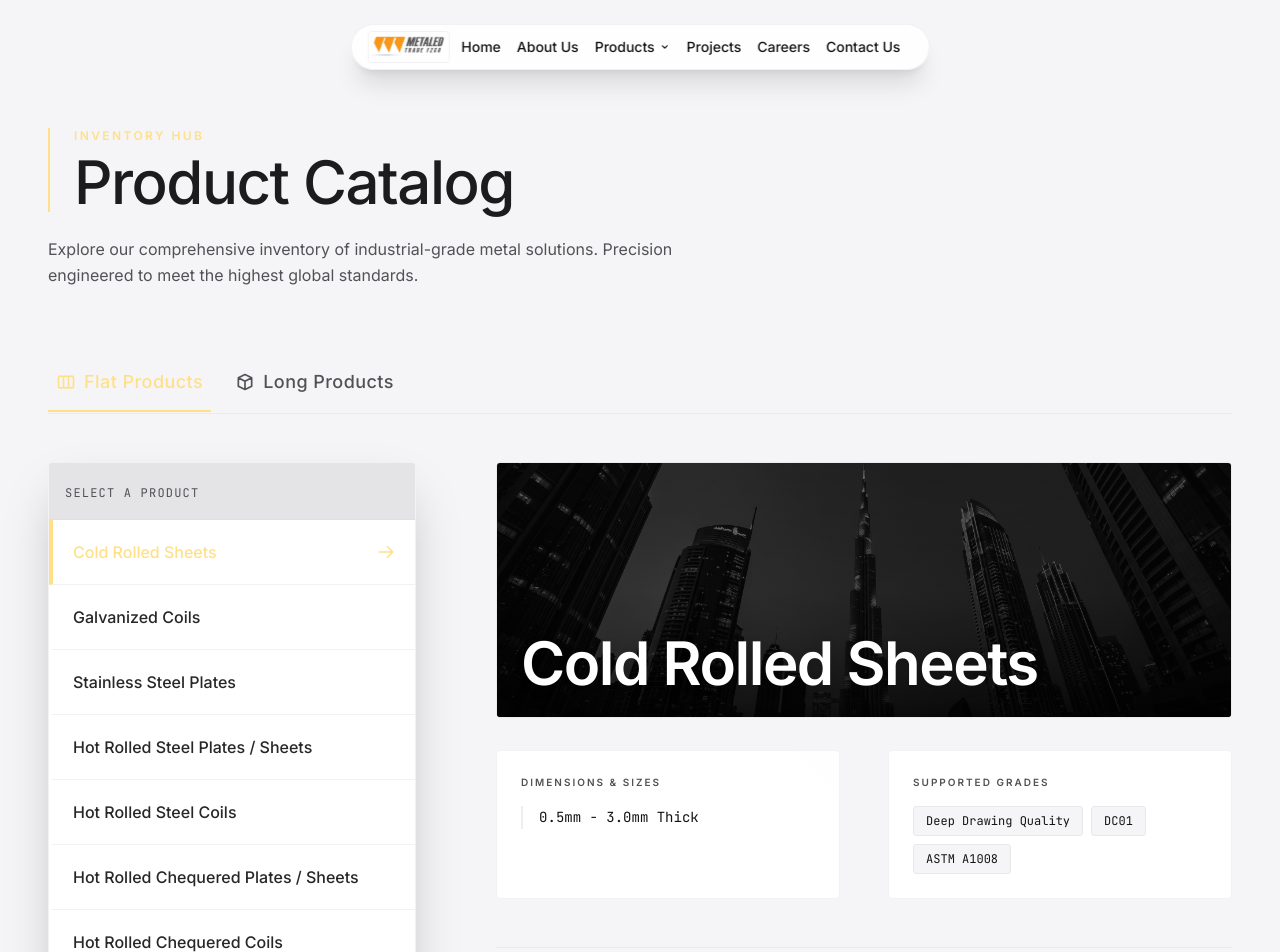
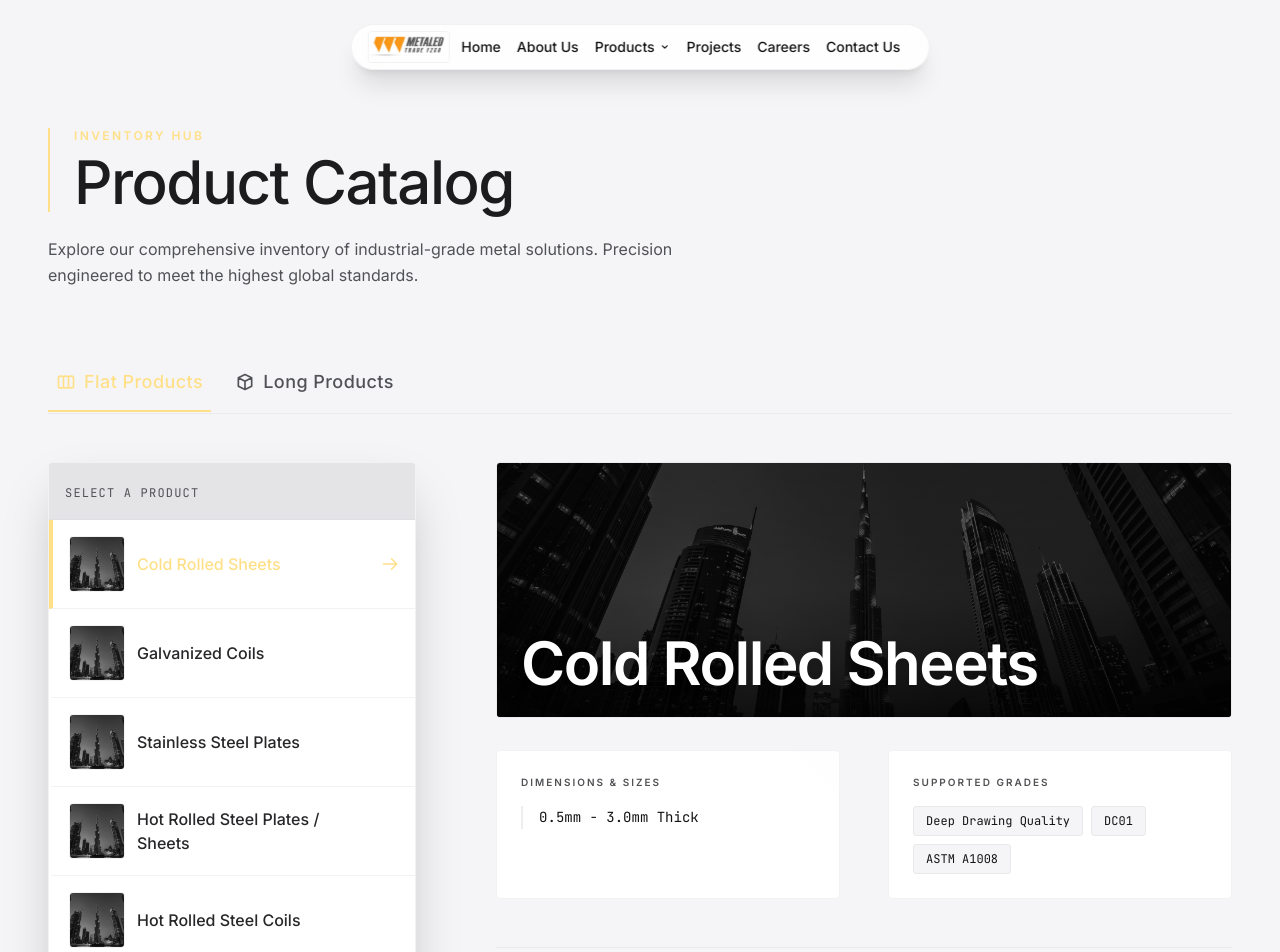
Before and after one commit to tusharikasuman/metaledtrade, a React (Vite) app in the folder frontend/: page /products in a window 1280 px wide. Shown: the top 952 px of the page. Built offline with nearby package versions, Linux system fonts and the light colour scheme.

Commit message:
feat: created images json file along with that added the photos in the products page

```diff
--- a/frontend/src/Pages/Products.jsx
+++ b/frontend/src/Pages/Products.jsx
@@ -1,7 +1,53 @@
 import React, { useState, useEffect } from "react";
 import { motion, AnimatePresence } from "framer-motion";
 import bgImg from "../assets/homebg.png";
+import productImages from "../data/productImages.json";
 import { longProducts, flatProducts } from "../data/productsData";
+
+// Load all product images from the Flat/Long asset folders.
+const flatImageModules = import.meta.glob("../assets/Flat/*", {
+  eager: true,
+  query: "?url",
+  import: "default",
+});
+
+const longImageModules = import.meta.glob("../assets/Long/*", {
+  eager: true,
+  query: "?url",
+  import: "default",
+});
+
+const normalizeProductName = (value = "") =>
+  value
+    .toLowerCase()
+    .replace(/\.[^.]+$/, "")
+    .replace(/[_-]+/g, " ")
+    .replace(/[^a-z0-9 ]/g, "")
+    .replace(/\s+/g, " ")
+    .trim();
+
+const getProductImage = (productName, category) => {
+  const imageList = productImages[category] || [];
+  const target = normalizeProductName(productName);
+
+  const matchedFile = imageList.find((fileName) => {
+    const fileBase = normalizeProductName(fileName);
+
+    return (
+      fileBase === target ||
+      fileBase.includes(target) ||
+      target.includes(fileBase)
+    );
+  });
+
+  if (!matchedFile) return bgImg;
+
+  const folder = category === "flat" ? "Flat" : "Long";
+  const modules = category === "flat" ? flatImageModules : longImageModules;
+  const imageKey = `../assets/${folder}/${matchedFile}`;
+
+  return modules[imageKey] || bgImg;
+};
 import {
   HiOutlineArrowRight,
   HiOutlineCube,
@@ -550,16 +596,24 @@ export default function Products() {
             <div className="overflow-y-auto flex-grow custom-scrollbar">
               {currentProducts.map((product, idx) => {
                 const isActive = activeProduct.product === product.product;
+                const productImage = getProductImage(product.product, activeCategory);
+
                 return (
                   <button
                     key={idx}
                     onClick={() => setActiveProduct(product)}
-                    className={`w-full text-left p-5 border-b border-outline-variant/30 transition-all duration-300 flex justify-between items-center group ${
+                    className={`w-full text-left p-4 border-b border-outline-variant/30 transition-all duration-300 flex justify-between items-center gap-3 group ${
                       isActive
                         ? "bg-bg-alt/80 border-l-4 border-l-[#ffe088]"
                         : "hover:bg-bg-alt/40 border-l-4 border-l-transparent"
                     }`}
                   >
+                    <div className="flex items-center gap-3 min-w-0">
+                      <img
+                        src={productImage}
+                        alt=""
+                        className="w-12 h-12 md:w-14 md:h-14 object-cover rounded-sm border border-outline-variant/30 grayscale group-hover:grayscale-0 transition-all duration-300 shrink-0"
+                      />
                       <span
                         className={`font-display font-medium text-sm md:text-base ${
                           isActive ? "text-[#ffe088]" : "text-on-surface-variant group-hover:text-ivory"
@@ -567,6 +621,7 @@ export default function Products() {
                       >
                         {product.product}
                       </span>
+                    </div>
                     <HiOutlineArrowRight
                       className={`text-lg transition-transform duration-300 ${
                         isActive
@@ -593,7 +648,7 @@ export default function Products() {
                 {/* Visual Header */}
                 <div className="relative h-48 md:h-64 w-full overflow-hidden rounded-sm border border-outline-variant/30 mb-8 group">
                   <img
-                    src={bgImg}
+                    src={getProductImage(activeProduct.product, activeCategory)}
                     alt={activeProduct.product}
                     className="w-full h-full object-cover grayscale brightness-50 group-hover:brightness-75 group-hover:scale-105 transition-all duration-700"
                   />
--- /dev/null
+++ b/frontend/src/data/productImages.json
@@ -0,0 +1,36 @@
+{
+  "flat": [
+    "Galvanized Coils.png",
+    "Hot rolled chequered Coils.png",
+    "Hot Rolled Chequered Plates.png",
+    "Hot Rolled Steel Coil.png",
+    "Hot Rolled Steel.png",
+    "Stainless Steel Plates.png",
+    "Steel Plates.png"
+  ],
+  "long": [
+    "American Wide Flange Beams.jpg",
+    "Billets_and_Blooms.jpg",
+    "British_Channels_(PFC).jpg",
+    "Deformed_-_Reinforcement_Bars.jpg",
+    "Equal_Angles.jpg",
+    "European_Channels_(UPN).jpg",
+    "European_Flanges_Beams.jpg",
+    "European_I_Beams_(IPE_Sections).jpg",
+    "Flat_Bars.jpg",
+    "HEA_&_HEB_Sections.jpg",
+    "Hot_Rolled_I-Beams.jpg",
+    "Japanese_Channels_(JIS).jpg",
+    "Japanese_H_Beams_(JHS).jpg",
+    "Japanese_I_Beams_(JIS).jpg",
+    "Reinforcing_Bars.jpg",
+    "Seamless_Steel_Pipes.jpg",
+    "Shafting_-_Round_Bars.jpg",
+    "Square_Bars.jpg",
+    "Steel_T_Bars.jpg",
+    "Unequal_Angles.jpg",
+    "Universal_Beam.jpg",
+    "Universal_Column.jpg",
+    "W_Sections.jpg"
+  ]
+}
```
Lines whose indentation alone changed are shown as unchanged.
